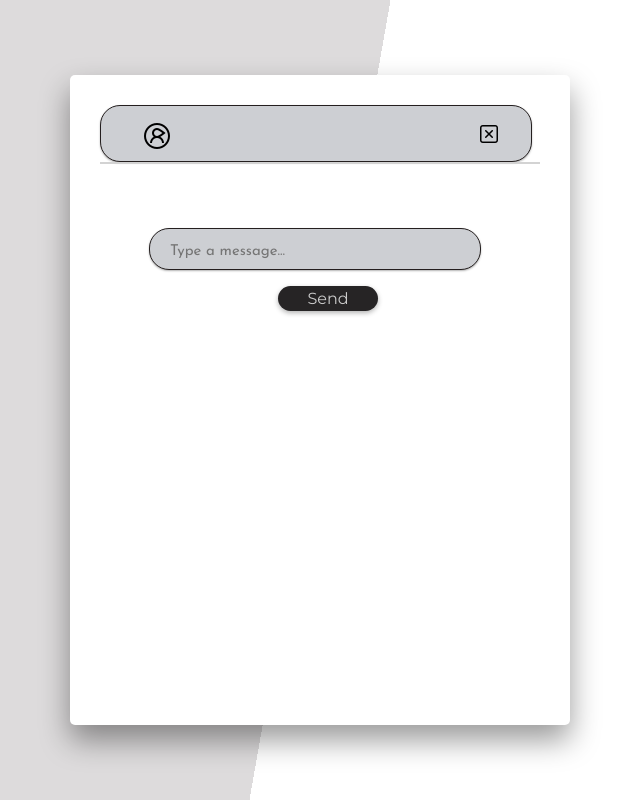
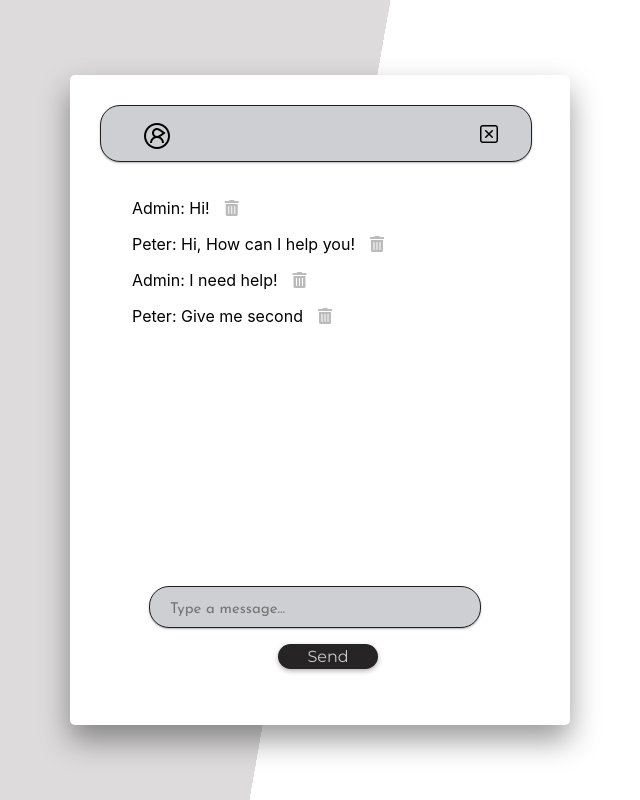
Before and after one commit to preetiAmb/React-Nodejs-Chat-App, a React (Create React App) app in the folder client/: page /Chat in a window 1280 px wide. Shown: the whole page, without its empty margins (320-960 px from the left). Built offline with nearby package versions, Linux system fonts and the light colour scheme.

Commit message:
Style/ added to chatpage

```diff
--- a/client/src/components/Chat/Chat.css
+++ b/client/src/components/Chat/Chat.css
@@ -16,6 +16,7 @@
 
   .message {
     margin-top: 1rem;
+    padding-left: 2rem;
   }
 
   /* width */
@@ -35,21 +36,6 @@
     border-radius: 10px;
   }
 
-  .chat-input {
-    width: 300px;
-    min-width: 250px;
-    padding: 15px 10px 10px 20px;
-    margin-right: 10px;
-    font-family: 'Josefin Sans', serif;
-    font-size: 15px;
-    color: rgb(15, 14, 14);
-    background-color: #cdcfd3;
-    border: 1px solid rgb(36, 31, 31);
-    outline: none;
-    border-radius: 20px;
-    box-shadow: 0 1px 2px rgba(0, 0, 0, 0.3);
-    margin-top: 4rem;
-  }
 
   .buttons {
     display: flex;
--- a/client/src/components/Chat/Chat.js
+++ b/client/src/components/Chat/Chat.js
@@ -4,6 +4,7 @@ import queryString from 'query-string';
 import io from 'socket.io-client';
 
 import Messages from '../Messages/Messages';
+import DummyChat from './DummyChat';
 import InfoBar from '../InfoBar/InfoBar';
 import Input from '../Input/Input';
 
@@ -15,7 +16,7 @@ const Chat = () => {
     const location = useLocation()
     const [ name, setName] = useState('');
     const [ room, setRoom] = useState('');
-    const [users, setUsers] = useState('');
+    const [ users, setUsers] = useState('');
     const [ message, setMessage ] = useState('');
     const [ messages, setMessages] = useState([]);
     const ENDPOINT = 'localhost:3000';
@@ -61,6 +62,7 @@ const Chat = () => {
             <div className="app-wrapper">
                 <div className="main">
                 <InfoBar />
+                <DummyChat className="chat_list" />
                     <Messages messages={messages} name={name} />
                         <Input message={message} setMessage={setMessage} sendMessage={sendMessage} />
                 </div>
--- /dev/null
+++ b/client/src/components/Chat/DummyChat.js
@@ -0,0 +1,34 @@
+import React, { useState } from 'react';
+import DUMMY_DATA from '../../data';
+import './Chat.css';
+
+const DummyChat = () => {
+    const [ message, setMessage ] = useState('');
+    const [ messages, setMessages] = useState([]);
+
+    const removeMessage = messageId => {
+        const updatedTodos = messages.filter(message => message.id !== messageId);
+        setMessages(updatedTodos);
+      };
+    return (
+        <li className="list-item">
+         <div>
+            {DUMMY_DATA.map((chat, index) => {
+                    return (
+                        <div key={index} className="message">
+                            <div> {chat.username}: {chat.message}
+                                <button
+                                    className="btn-delete task-btn"
+                                    onClick={() => removeMessage(message.id)}>
+                                    <i class="fas fa-trash-alt"></i>
+                                </button>
+                            </div>
+                        </div>
+                    )
+                })}
+            </div>
+        </li>
+    )
+}
+
+export default DummyChat;
--- a/client/src/components/Input/Input.css
+++ b/client/src/components/Input/Input.css
@@ -1,27 +1,15 @@
-.form {
-    display: flex;
-    border-top: 2px solid #D3D3D3;
+.chat-input {
+    width: 300px;
+    min-width: 250px;
+    padding: 15px 10px 10px 20px;
+    margin-right: 10px;
+    font-family: 'Josefin Sans', serif;
+    font-size: 15px;
+    color: rgb(15, 14, 14);
+    background-color: #cdcfd3;
+    border: 1px solid rgb(36, 31, 31);
+    outline: none;
+    border-radius: 20px;
+    box-shadow: 0 1px 2px rgba(0, 0, 0, 0.3);
+    margin-top: 15rem;
   }
-
-  .input {
-    border: none;
-    border-radius: 0;
-    padding: 5%;
-    width: 80%;
-    font-size: 1.2em;
-  }
-
-  input:focus, textarea:focus, select:focus{
-    outline: none;
-  }
-
-  .sendButton {
-    color: #fff !important;
-    text-transform: uppercase;
-    text-decoration: none;
-    background: #2979FF;
-    padding: 20px;
-    display: inline-block;
-    border: none;
-    width: 20%;
-  }
--- /dev/null
+++ b/client/src/data.js
@@ -0,0 +1,24 @@
+const DUMMY_DATA = [
+    {
+        Id: 1,
+        username: "Admin",
+        message: "Hi!"
+    },
+    {
+        Id: 2,
+        username: "Peter",
+        message: "Hi, How can I help you!"
+    },
+    {
+        Id: 3,
+        username: "Admin",
+        message: "I need help!"
+    },
+    {
+        Id: 4,
+        username: "Peter",
+        message: "Give me second"
+    }
+]
+
+export default DUMMY_DATA;
```
Also changed, not shown: 1 other file (tests, documents, lock files or other folders).
